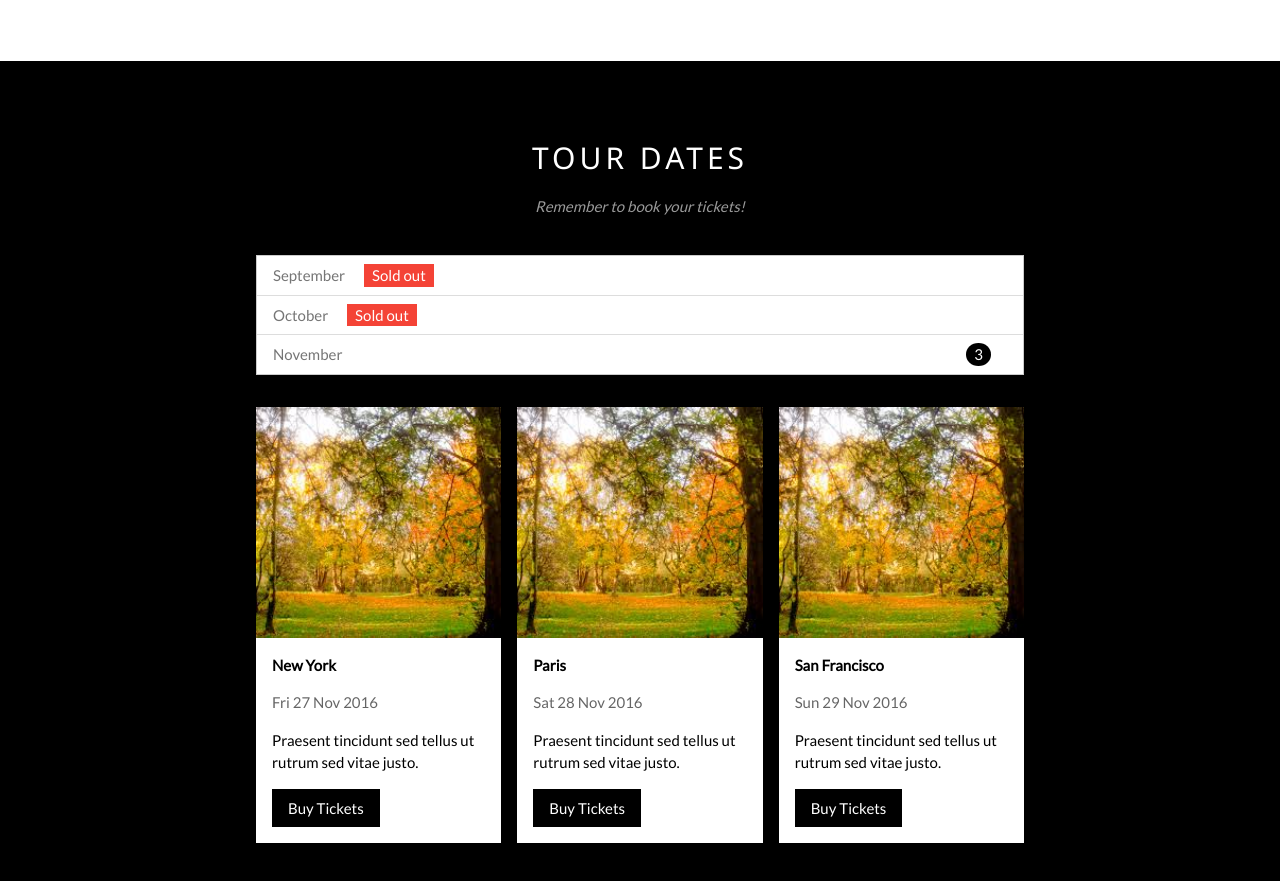
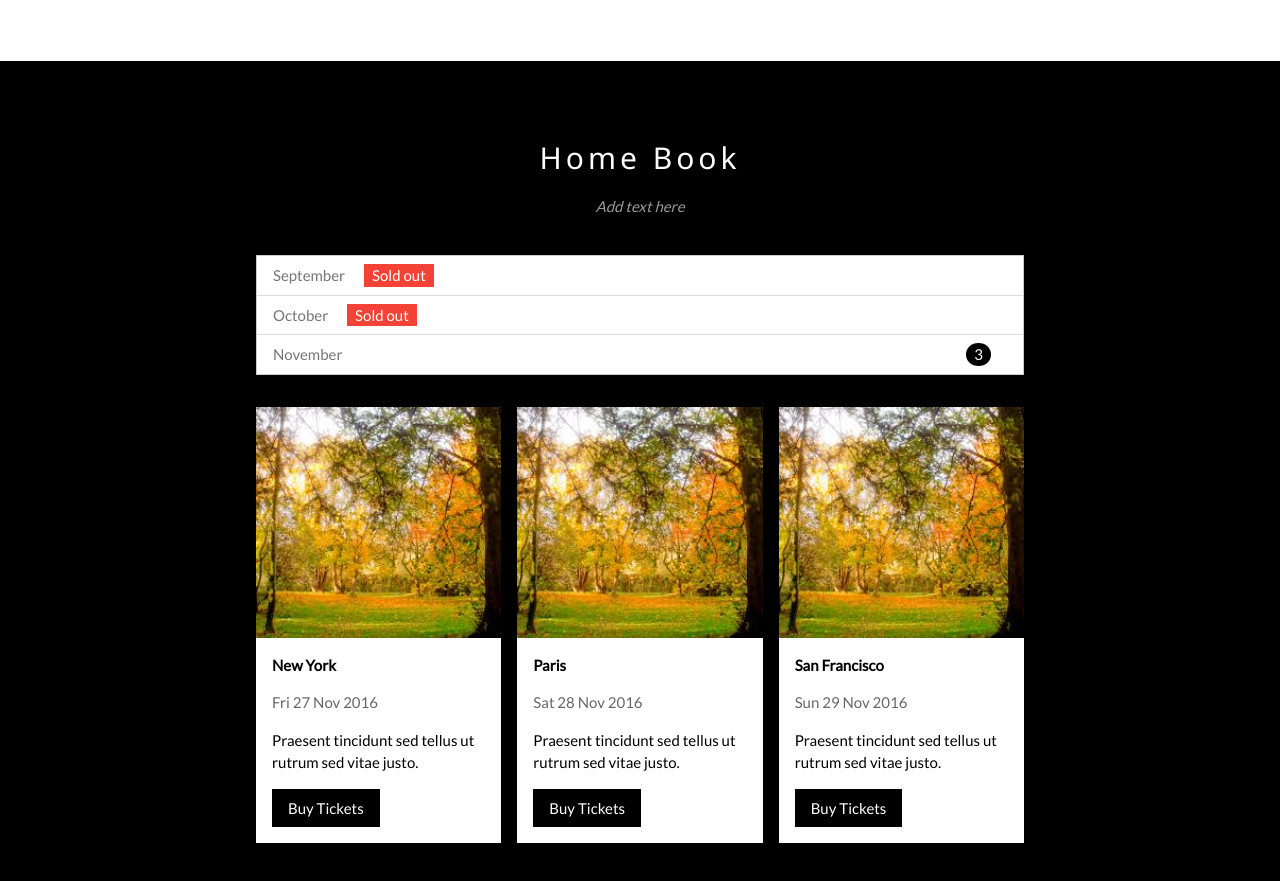
Before and after one commit to BrownDesigns/helloWorld, a plain HTML site: page index.html in a window 1280 px wide. Shown: the part 1743-2624 px from the top of the page. Drawn offline with nearby package versions, Linux system fonts and the light colour scheme.

Commit message:
Copied a free to use template to test out different tags

```diff
--- a/index.html
+++ b/index.html
@@ -90,8 +90,8 @@
     <!-- The Tour Section -->
     <div class="w3-black" id="tour">
         <div class="w3-container w3-content w3-padding-64" style="max-width:800px">
-            <h2 class="w3-wide w3-center">TOUR DATES</h2>
-            <p class="w3-opacity w3-center"><i>Remember to book your tickets!</i></p><br>
+            <h2 class="w3-wide w3-center">Home Book</h2>
+            <p class="w3-opacity w3-center"><i>Add text here</i></p><br>
 
             <ul class="w3-ul w3-border w3-white w3-text-grey">
                 <li class="w3-padding">September <span class="w3-tag w3-red w3-margin-left">Sold out</span></li>
```
